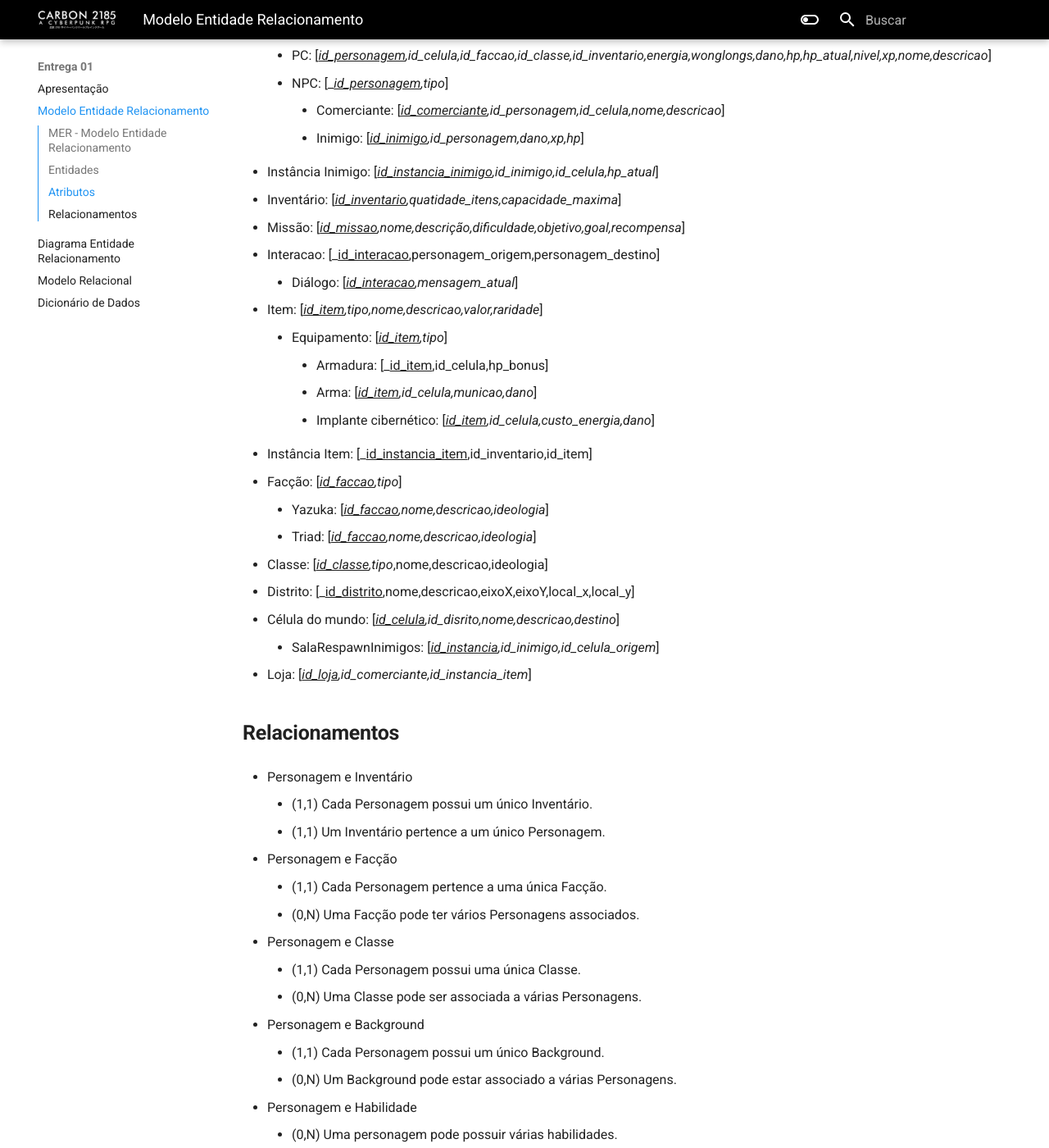
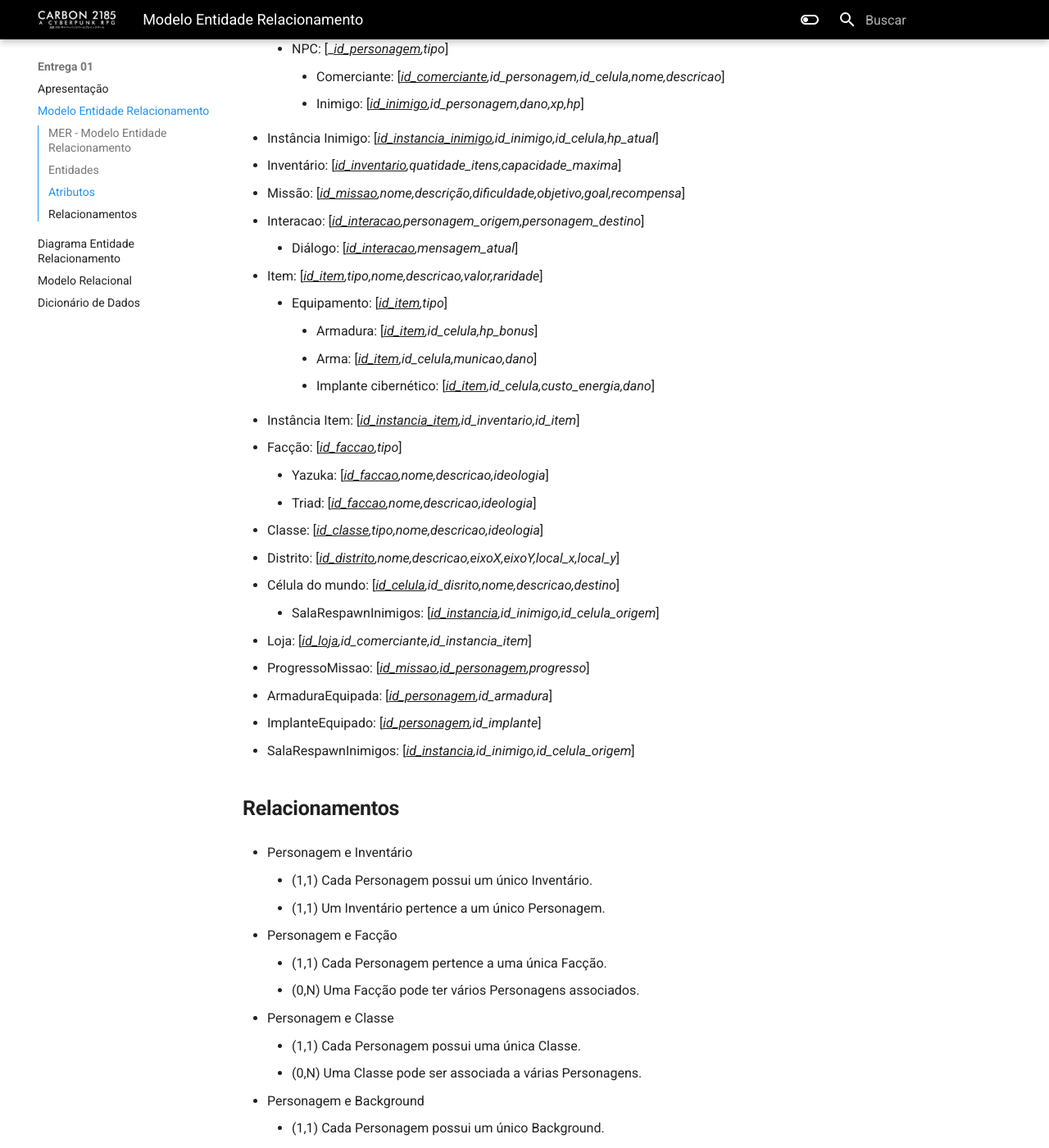
Before and after one commit to SBD1/2024.2-Carbon2185, an MkDocs documentation site: the page built from docs/entrega-1/MER.md, in a window 1280 px wide and 1400 px high, scrolled down 1263 px. Shown: the whole window at 82% size. Built offline with MkDocs 1.6.1 and Material for MkDocs 9.7.7, drawn with Linux system fonts in a browser that asks for light colours.

Commit message:
quick fix mer

```diff
--- a/docs/entrega-1/MER.md
+++ b/docs/entrega-1/MER.md
@@ -39,22 +38,26 @@ O Modelo Entidade-Relacionamento é uma abordagem conceitual que organiza as inf
 - Instância Inimigo: [_<ins>id_instancia_inimigo</ins>,id_inimigo,id_celula,hp_atual_]
 - Inventário: [_<ins>id_inventario</ins>,quatidade_itens,capacidade_maxima_]
 - Missão: [_<ins>id_missao</ins>,nome,descrição,dificuldade,objetivo,goal,recompensa_]
-- Interacao: [_<ins>id_interacao</ins>,personagem_origem,personagem_destino]
+- Interacao: [_<ins>id_interacao</ins>,personagem_origem,personagem_destino_]
     - Diálogo: [_<ins>id_interacao</ins>,mensagem_atual_]
 - Item: [_<ins>id_item</ins>,tipo,nome,descricao,valor,raridade_]
     - Equipamento: [_<ins>id_item</ins>,tipo_]
-        - Armadura: [_<ins>id_item</ins>,id_celula,hp_bonus]
+        - Armadura: [_<ins>id_item</ins>,id_celula,hp_bonus_]
         - Arma: [_<ins>id_item</ins>,id_celula,municao,dano_]
         - Implante cibernético: [_<ins>id_item</ins>,id_celula,custo_energia,dano_]
-- Instância Item: [_<ins>id_instancia_item</ins>,id_inventario,id_item]
+- Instância Item: [_<ins>id_instancia_item</ins>,id_inventario,id_item_]
 - Facção: [_<ins>id_faccao</ins>,tipo_]
     - Yazuka: [_<ins>id_faccao</ins>,nome,descricao,ideologia_]
     - Triad: [_<ins>id_faccao</ins>,nome,descricao,ideologia_]
-- Classe: [_<ins>id_classe</ins>,tipo_,nome,descricao,ideologia]
-- Distrito: [_<ins>id_distrito</ins>,nome,descricao,eixoX,eixoY,local_x,local_y]
+- Classe: [_<ins>id_classe</ins>,tipo,nome,descricao,ideologia_]
+- Distrito: [_<ins>id_distrito</ins>,nome,descricao,eixoX,eixoY,local_x,local_y_]
 - Célula do mundo: [_<ins>id_celula</ins>,id_disrito,nome,descricao,destino_]
     - SalaRespawnInimigos: [_<ins>id_instancia</ins>,id_inimigo,id_celula_origem_]
 - Loja: [_<ins>id_loja</ins>,id_comerciante,id_instancia_item_]
+- ProgressoMissao: [_<ins>id_missao</ins>,<ins>id_personagem</ins>,progresso_]
+- ArmaduraEquipada: [_<ins>id_personagem</ins>,id_armadura_]
+- ImplanteEquipado: [_<ins>id_personagem</ins>,id_implante_]
+- SalaRespawnInimigos: [_<ins>id_instancia</ins>,id_inimigo,id_celula_origem_]
 
 
 ## **Relacionamentos**
```
Also changed, not shown: other parts of docs/entrega-1/MER.md (+3 -4 lines).
